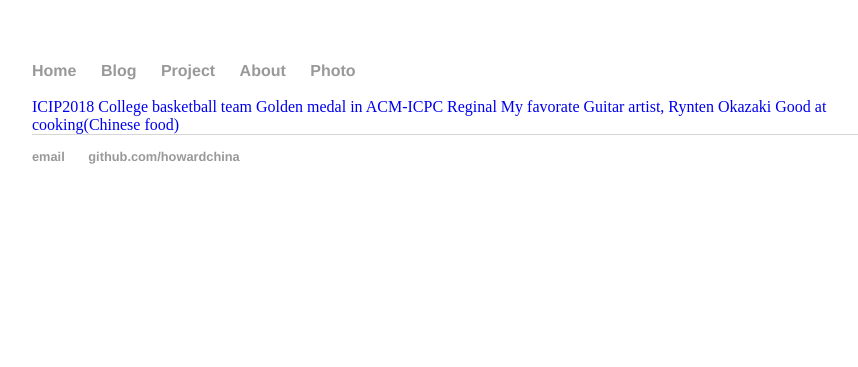
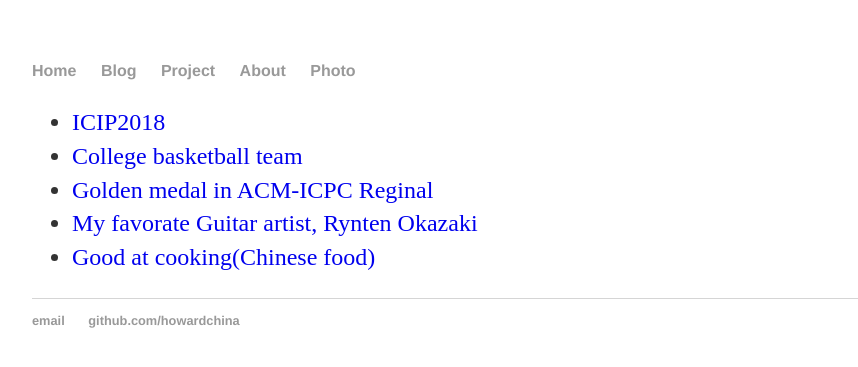
Before and after one commit to howardchina/howardchina.github.io, a Jekyll site: the page built from photo/index.html, in a window 1280 px wide. Shown: the top 367 px of the page, without its empty margins (160-1018 px from the left). Built offline with Jekyll 4.4.1, drawn with Linux system fonts in a browser that asks for light colours.

Commit message:
revise mainpage

```diff
--- a/photo/index.html
+++ b/photo/index.html
@@ -5,9 +5,12 @@ title: Photo
 
 		<div class="blurb">
 			<!-- <h1>Hi there, I'm Qi He!</h1> -->
-			<a href="/img/ICIP2018/gate.jpg">ICIP2018</a>
-			<a href="/img/master/double.jpg">College basketball team</a>
-			<a href="/img/ACM/team_outside.jpg">Golden medal in ACM-ICPC Reginal</a>
-			<a href="/img/Guitar/Okazaki.jpg">My favorate Guitar artist, Rynten Okazaki</a>
-			<a href="http://phdeat.lofter.com/">Good at cooking(Chinese food)</a>
+			<ul>
+				<li><a href="/img/ICIP2018/gate.jpg">ICIP2018</a></li>
+				<li><a href="/img/master/double.jpg">College basketball team</a></li>
+				<li><a href="/img/ACM/team_outside.jpg">Golden medal in ACM-ICPC Reginal</a></li>
+				<li><a href="/img/Guitar/Okazaki.jpg">My favorate Guitar artist, Rynten Okazaki</a></li>
+				<li><a href="http://phdeat.lofter.com/">Good at cooking(Chinese food)</a></li>
+			</ul>
+
 		</div>
```
